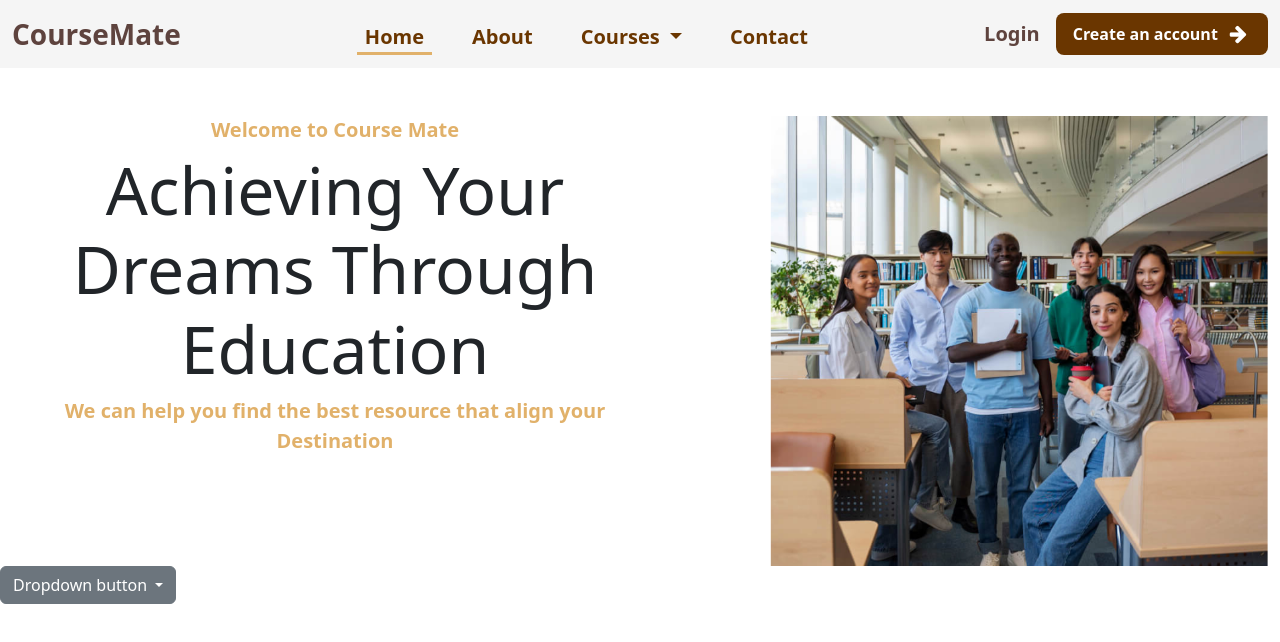
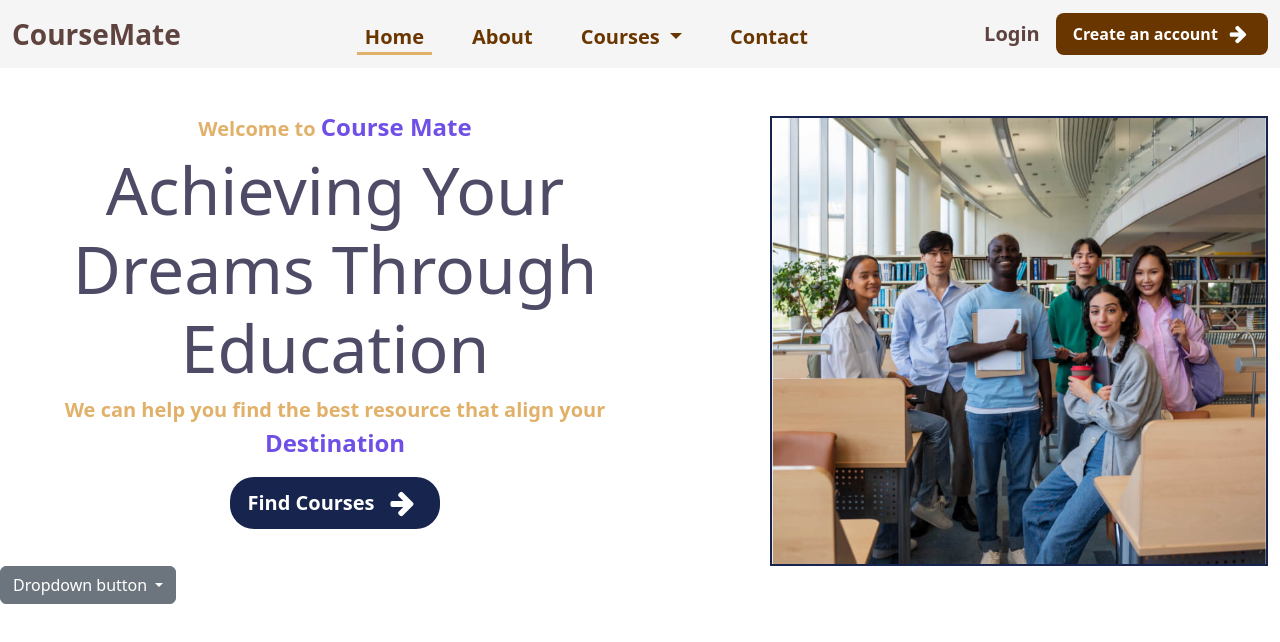
Before and after one commit to pujalakhe/CourseRecom-Frontend-, an Angular app: page /home in a window 1280 px wide. Shown: the top 642 px of the page. Built offline with nearby package versions, Linux system fonts and the light colour scheme.

Commit message:
feat:add new variables

```diff
--- a/src/variable.scss
+++ b/src/variable.scss
@@ -68,18 +68,20 @@
   --color-headers: #6a3600;
   --color-headers-weak: #333;
   --color-grayscale-body: #8c6396;
+  --color-text-special: #704fe6;
   --color-line: #e1b16a;
   --color-placeholder: #7a5510;
   --color-label: #5e433e;
-  --color-grayscale-body: #4e4b66;
+  --color-grayscale-body-weak: #4e4b66;
   --color-grayscale-bg: #f4f4f4;
   --color-grayscale-bg-weak: #f7f7fc;
-  --color-grayscale-service-item: #4e4e4e;
   --color-border-bottom: #d4d4d5;
   --color-grayscale-input: #858383;
   --color-border-line: #dedede;
+  --color-btn-dark: #17254e;
   // *box-shadow*/
-  --box-shadow-1: 1px 8px 10px 2px;
+  --box-shadow-border: 1px 8px 10px 2px;
+  --box-shadow-1: 0 4px var(--border-radius-sm) rgba(0, 0, 0, 0.2);
   /*Frame Colors*/
   --color-frame-bg: #f8f8f8;
   --color-frame-card: #fefefe;
@@ -120,6 +122,10 @@
   font-size: var(--font-text-xs) !important; //12px
   font-weight: var(--font-weight-link-x-small) !important; //600
 }
+.text-l {
+  font-size: 24px;
+  font-weight: 700;
+}
 
 .card {
   border-radius: var(--border-radius-xs);
```
